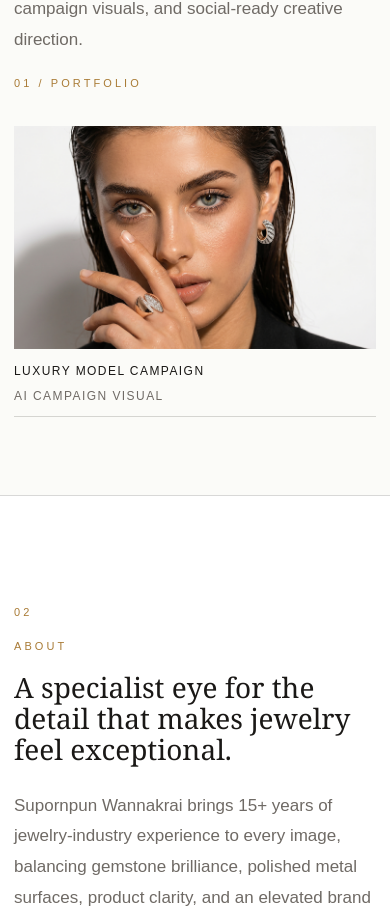
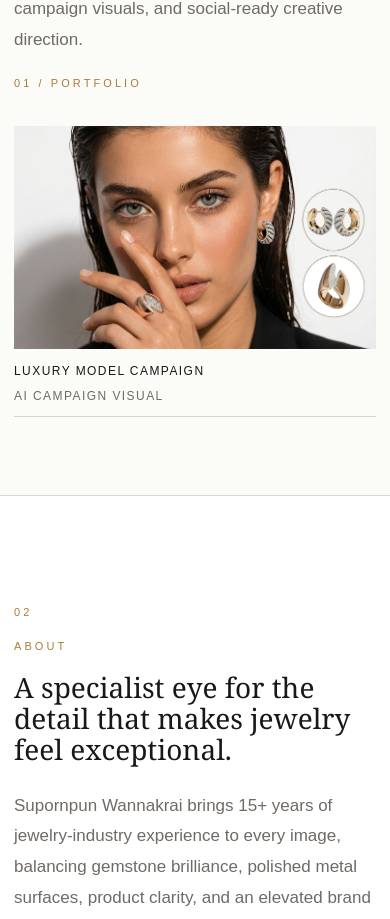
Before and after one commit to supornpunvannakrai-netizen/supornpun-jewelry-portfolio, a Next.js app: page / in a window 390 px wide. Shown: the part 958-1877 px from the top of the page. Built offline with nearby package versions, Linux system fonts and the light colour scheme.

Commit message:
Add files via upload

```diff
--- a/app/globals.css
+++ b/app/globals.css
@@ -56,9 +56,11 @@ h2 { margin: 0; font-family: Georgia, "Times New Roman", serif; font-size: clamp
 .portfolio-media img { transition: transform .8s cubic-bezier(.2,.7,.25,1); }
 .portfolio-item:hover img { transform: scale(1.035); }
 .portfolio-feature { min-width: 0; }
-.portfolio-feature-media { overflow: hidden; background: white; }
-.portfolio-feature-media img { display: block; width: 100%; height: auto; transition: transform 1s cubic-bezier(.2,.7,.25,1); }
-.portfolio-feature:hover img { transform: scale(1.018); }
+.portfolio-feature-media { position: relative; aspect-ratio: 1500 / 923; overflow: hidden; background: white; }
+.portfolio-feature-image { position: absolute; inset: 0; width: 100%; height: 100%; object-fit: cover; transition: opacity .55s ease, transform 1s cubic-bezier(.2,.7,.25,1); }
+.portfolio-feature-image-product { opacity: 0; }
+.portfolio-feature:hover .portfolio-feature-image-base { opacity: 0; transform: scale(1.012); }
+.portfolio-feature:hover .portfolio-feature-image-product { opacity: 1; transform: scale(1.018); }
 .portfolio-caption { display: flex; justify-content: space-between; gap: 16px; border-bottom: 1px solid var(--line); padding: 13px 0 11px; }
 .portfolio-caption h3, .portfolio-caption p { margin: 0; font-size: 12px; font-weight: 400; letter-spacing: .12em; text-transform: uppercase; }
 .portfolio-caption p { color: var(--muted); text-align: right; }
@@ -193,6 +195,8 @@ h2 { margin: 0; font-family: Georgia, "Times New Roman", serif; font-size: clamp
   .portfolio-media { aspect-ratio: 1 / 1; }
   .portfolio-caption { display: block; }
   .portfolio-caption p { margin-top: 7px; text-align: left; }
+  .portfolio-feature-image-base { opacity: 0; }
+  .portfolio-feature-image-product { opacity: 1; }
   .work-intro, .services-head, .packages-head { display: block; margin-bottom: 34px; }
   .work-index, .section-index { margin-top: 20px; }
   .about-grid, .trial-grid, .footer-grid { display: block; }
--- a/app/page.tsx
+++ b/app/page.tsx
@@ -204,11 +204,17 @@ export default function Home() {
               <Image
                 src="/media/campaign-model-feature-v3.png"
                 alt="Luxury jewelry model campaign visual"
-                width={1500}
-                height={923}
+                fill
                 sizes="(max-width: 860px) calc(100vw - 28px), min(1440px, calc(100vw - 48px))"
-                className="h-auto w-full"
+                className="portfolio-feature-image portfolio-feature-image-base"
                 priority
+              />
+              <Image
+                src="/media/campaign-model-feature-product.jpg"
+                alt="Luxury jewelry model campaign visual with original product references"
+                fill
+                sizes="(max-width: 860px) calc(100vw - 28px), min(1440px, calc(100vw - 48px))"
+                className="portfolio-feature-image portfolio-feature-image-product"
               />
             </div>
             <div className="portfolio-caption">
--- a/scripts/export-static-preview.mjs
+++ b/scripts/export-static-preview.mjs
@@ -10,6 +10,7 @@ const css = (await readFile(new URL("../app/globals.css", import.meta.url), "utf
 await mkdir(dirname(fileURLToPath(new URL("../outputs/media/hero-motion.mp4", import.meta.url))), { recursive: true });
 await copyFile(new URL("../public/media/hero-motion.mp4", import.meta.url), new URL("../outputs/media/hero-motion.mp4", import.meta.url));
 await copyFile(new URL("../public/media/campaign-model-feature-v3.png", import.meta.url), new URL("../outputs/media/campaign-model-feature-v3.png", import.meta.url));
+await copyFile(new URL("../public/media/campaign-model-feature-product.jpg", import.meta.url), new URL("../outputs/media/campaign-model-feature-product.jpg", import.meta.url));
 
 const services = [
   ["01", "Jewelry Retouching & E-commerce Visuals", "1245645.jpg", "image", "contain", "High-end jewelry image enhancement for e-commerce, catalogs, and digital marketing.", ["White background packshots", "Diamond & gemstone enhancement", "Metal polishing", "Dust, scratch, shadow & reflection refinement", "Clipping path & background cleanup", "E-commerce ready image delivery"], "Jewelry brands / Online stores / Marketplaces / Catalog production"],
@@ -114,7 +115,10 @@ ${css}
             <p class="work-index">01 / Portfolio</p>
           </div>
           <article class="portfolio-feature">
-            <div class="portfolio-feature-media"><img src="media/campaign-model-feature-v3.png" alt="Luxury jewelry model campaign visual" /></div>
+            <div class="portfolio-feature-media">
+              <img class="portfolio-feature-image portfolio-feature-image-base" src="media/campaign-model-feature-v3.png" alt="Luxury jewelry model campaign visual" />
+              <img class="portfolio-feature-image portfolio-feature-image-product" src="media/campaign-model-feature-product.jpg" alt="Luxury jewelry model campaign visual with original product references" />
+            </div>
             <div class="portfolio-caption"><h3>Luxury Model Campaign</h3><p>AI Campaign Visual</p></div>
           </article>
         </section>
```
